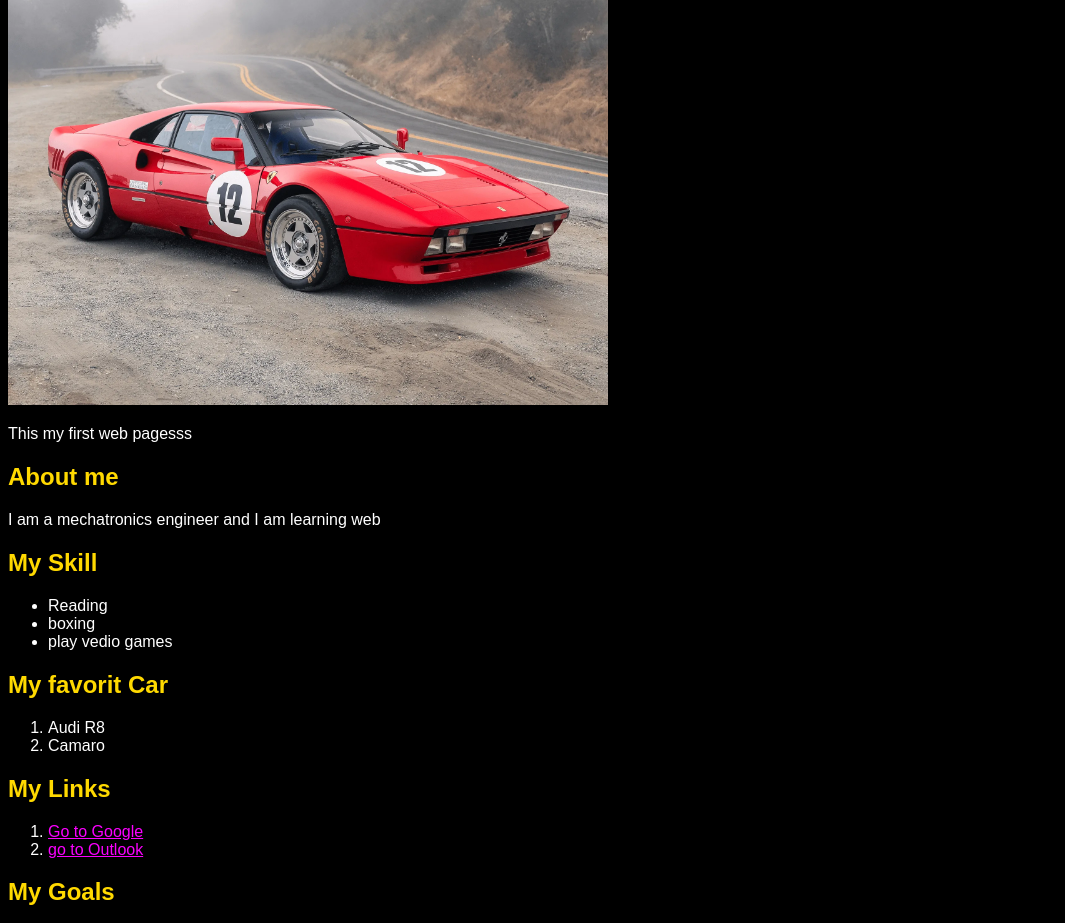
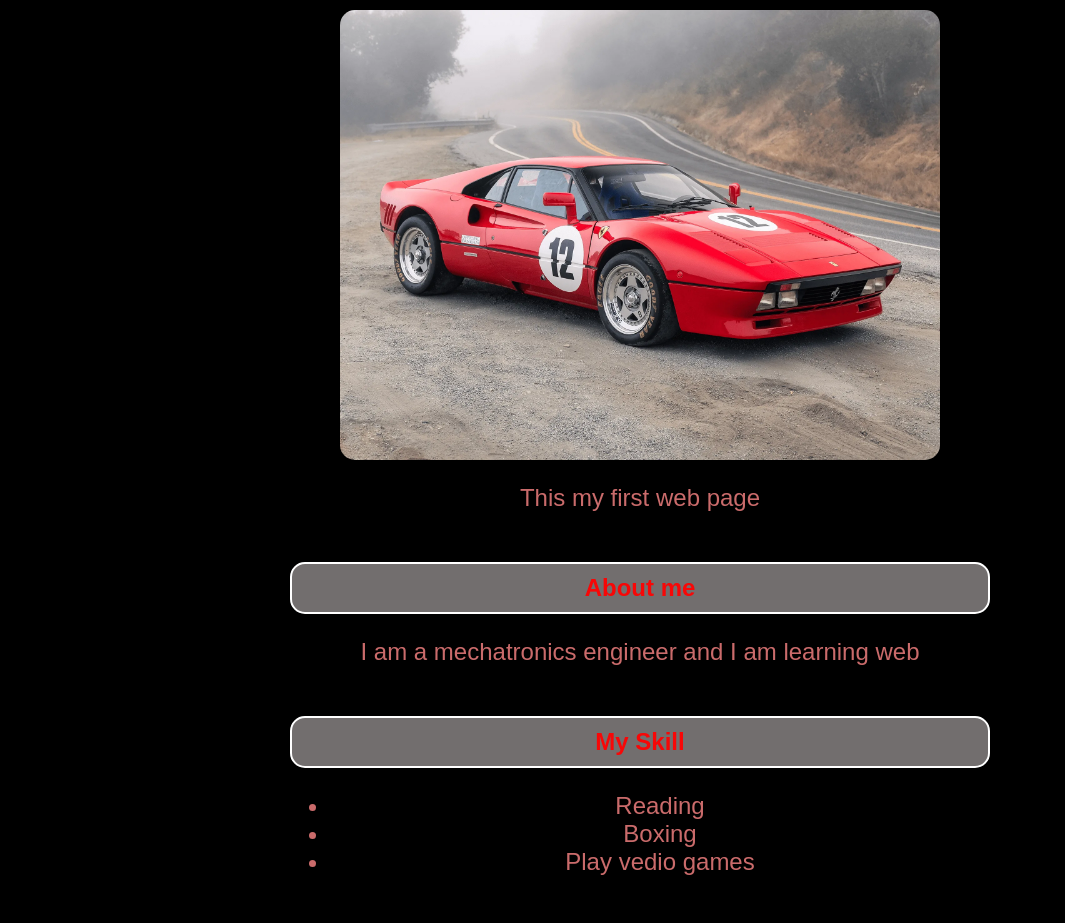
Before and after one commit to Akeraaa/web-course, a plain HTML site: page index.html in a window 1280 px wide. Shown: the part 164-1087 px from the top of the page, without its empty margins (0-1065 px from the left). Drawn offline with Linux system fonts and the light colour scheme.

Commit message:
Add box model, classes and hover effects

```diff
--- a/index.html
+++ b/index.html
@@ -10,19 +10,20 @@
 <body>
     <h1>Hello, I am Ahmed Essam Ragab</h1>
     <img src="car.webp" alt="A red sports car" width="600">
-    <p>This my first web pagesss</p>
+    <p class="intro">This my first web page</p>
     <h2>About me</h2>
 
-    <p>I am a mechatronics engineer and I am learning web</p>
+    <p class="intro">I am a mechatronics engineer and I am learning web</p>
     <h2>My Skill</h2>
-    <ul>
+    <ul class="intro">
         <li>Reading</li>
-        <li>boxing</li>
-        <li>play vedio games</li>
+        <li>Boxing</li>
+        <li>Play vedio games</li>
+
     </ul>
     <h2>My favorit Car</h2>
-    <ol>
-        <li>Audi R8
+    <ol class="intro">
+        <li>Audi R8</li>
         <li> Camaro</li>
 
     </ol>
@@ -34,7 +35,7 @@
 
     </ol>
     <h2>My Goals</h2>
-    <ul>
+    <ul class="intro">
         <li>takeing master</li>
         <li>learn how to be a developer</li>
         <li>open acar workshop</li>
--- a/style.css
+++ b/style.css
@@ -5,15 +5,47 @@ h1 {
 }
 
 h2 {
-    color: rgb(255, 217, 0);
+    color: rgba(255, 1, 1, 0.948);
+    text-align: center;
+    border: 2px solid white;
+    padding: 10px;
+    margin-top: 50px;
+    background-color: rgb(114, 110, 110);
+    border-radius: 15px;
 }
 
 body {
     background-color: rgb(0, 0, 0);
     color: white;
     font-family: Arial, sans-serif;
+    max-width: 700px;
+    margin: 0 auto;
+
 }
 
 a {
     color: rgba(251, 0, 255, 1);
+
 }
+
+p {
+    font-size: 18px;
+}
+
+img {
+    display: block;
+    margin: 0 auto;
+    border-radius: 15px;
+}
+
+.intro {
+    font-size: 24px;
+    text-align: center;
+    color: rgb(202, 107, 107);
+}
+a:hover {
+    color: rgb(255, 0, 0);
+}
+h2:hover {
+    background-color: yellow;
+}
```
